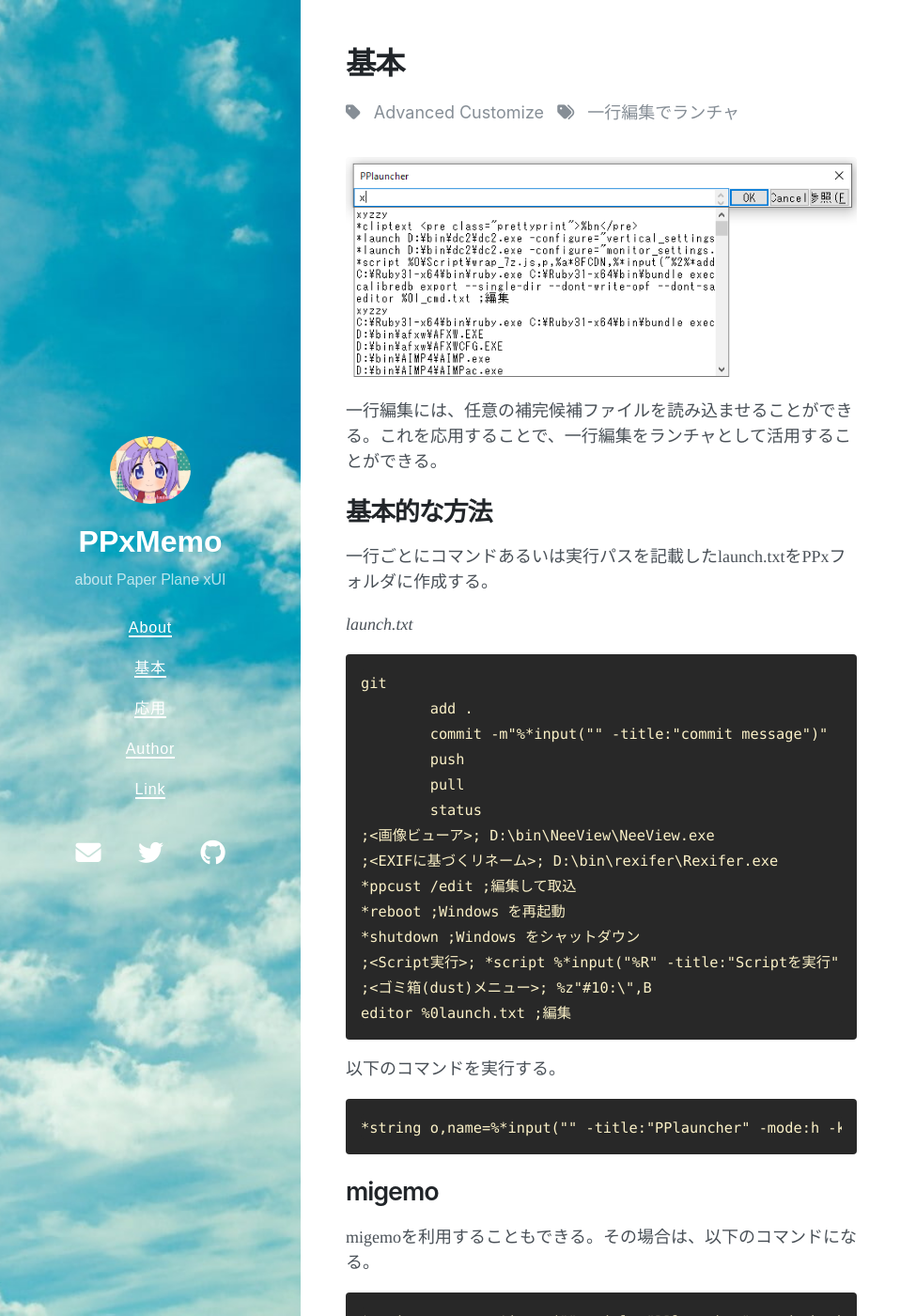
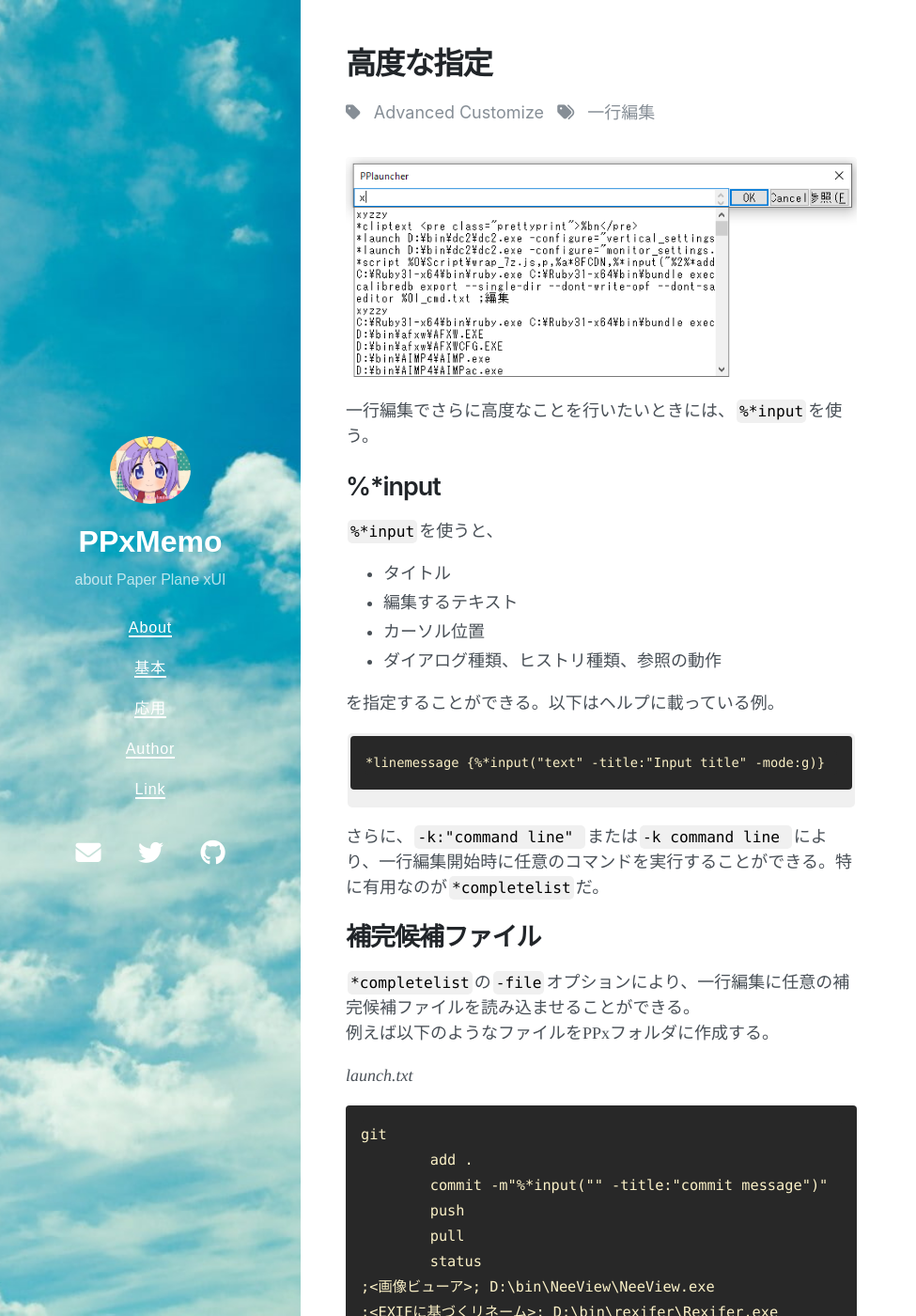
Before and after one commit to tukasa/ppxmemo, a Jekyll site: the page built from my_collections/_advanced/launch01.md, in a window 1280 px wide and 1400 px high. Shown: the whole window at 94% size, without its empty margins (0-975 px from the left). Built offline with Jekyll 4.4.1, drawn with Linux system fonts in a browser that asks for light colours; nearby versions of some CDN libraries; some of the changed text lies outside the part shown.

Commit message:
タイトルを変更。内容もコマンドを中心にしたものに

````diff
--- a/my_collections/_advanced/launch01.md
+++ b/my_collections/_advanced/launch01.md
@@ -1,17 +1,35 @@
 ---
-title: 基本
-part: 一行編集でランチャ
+title: 高度な指定
+part: 一行編集
 created_at: 2023-01-25
-last_modified_at: 2023-07-10
+last_modified_at: 2023-08-19
 ---
 
 ![一行編集]({{ "/assets/images/launch01.png" | relative_url }})
 
-一行編集には、任意の補完候補ファイルを読み込ませることができる。これを応用することで、一行編集をランチャとして活用することができる。
+一行編集でさらに高度なことを行いたいときには、`%*input`を使う。
 
-## 基本的な方法
+## %*input
 
-一行ごとにコマンドあるいは実行パスを記載したlaunch.txtをPPxフォルダに作成する。
+`%*input`を使うと、
+
+- タイトル
+- 編集するテキスト
+- カーソル位置
+- ダイアログ種類、ヒストリ種類、参照の動作
+
+を指定することができる。以下はヘルプに載っている例。
+
+```
+{% raw %}*linemessage {%*input("text" -title:"Input title" -mode:g)}{% endraw %}
+```
+
+さらに、`-k:"command line" `または`-k command line `により、一行編集開始時に任意のコマンドを実行することができる。特に有用なのが`*completelist`だ。
+
+## 補完候補ファイル
+
+`*completelist`の`-file`オプションにより、一行編集に任意の補完候補ファイルを読み込ませることができる。
+例えば以下のようなファイルをPPxフォルダに作成する。
 
 _launch.txt_
 ```text
@@ -31,7 +49,7 @@ git
 editor %0launch.txt ;編集
 ```
 
-以下のコマンドを実行する。
+以下のコマンドを実行すると、launch.txtを補完候補ファイルとして読み込んだ一行編集が起動する。
 
 ```text
 *string o,name=%*input("" -title:"PPlauncher" -mode:h -k:"*completelist /set /file:%%0launch.txt") %: *execute,%so"name"
@@ -39,8 +57,16 @@ editor %0launch.txt ;編集
 
 ## migemo
 
-migemoを利用することもできる。その場合は、以下のコマンドになる。
+`*completelist`の`-match`オプションにより、migemoを利用することができる。補完候補ファイルの行頭コメントと組み合わせると、その真価を発揮するだろう。
 
 ```text
 *string o,name=%*input("" -title:"PPlauncher" -mode:h -k:"*completelist /set /file:%%0launch.txt -match:6 ") %: *execute,%so"name"
 ```
+
+## 補完一覧の詳細な指定
+
+`*completelist`の`-detail`オプションを使うと、補完一覧の内容を、その並び順も含め、より詳細に指定することができる。
+
+```text
+*string o,name=%*input("" -title:"PPlauncher" -mode:h -k:"*completelist /set /file:%%0launch.txt -match:6 -detail:""hist user"" ") %: *execute,%so"name"
+```
````
Also changed, not shown: assets/text/default.txt (+22 -4 lines), my_collections/_advanced/launch02.md (+4 -4 lines), my_collections/_advanced/nbindkey01.md (+1 -1 lines), _includes/sidebar-left.html (line endings or trailing spaces).
